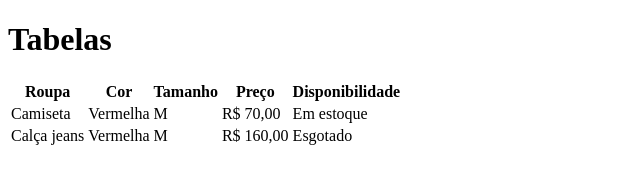
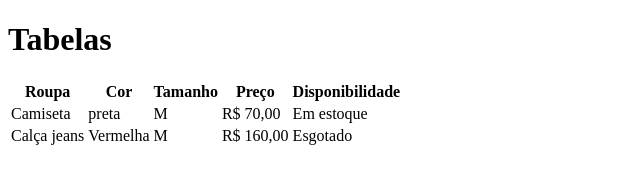
Before and after one commit to danylo-magalhaes/aula-tabela, a plain HTML site: page index.html in a window 1280 px wide. Shown: the full height of the page, 0-640 px from the left. Drawn offline with Linux system fonts and the light colour scheme.

Commit message:
mudando de vermelha para preto na coluna da cor

```diff
--- a/index.html
+++ b/index.html
@@ -19,7 +19,7 @@
        </tr>
        <tr>
            <td>Camiseta</td>
-           <td>Vermelha</td>
+           <td>preta</td>
            <td>M</td>
            <td>R$ 70,00</td>
            <td>Em estoque</td>
```
